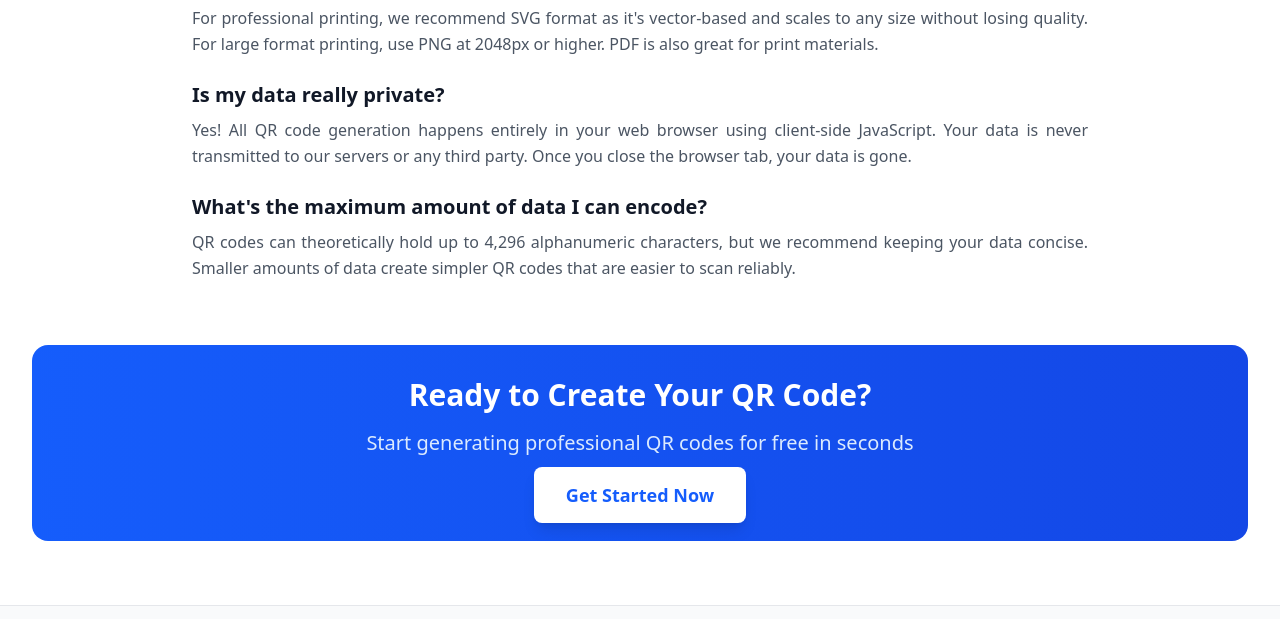
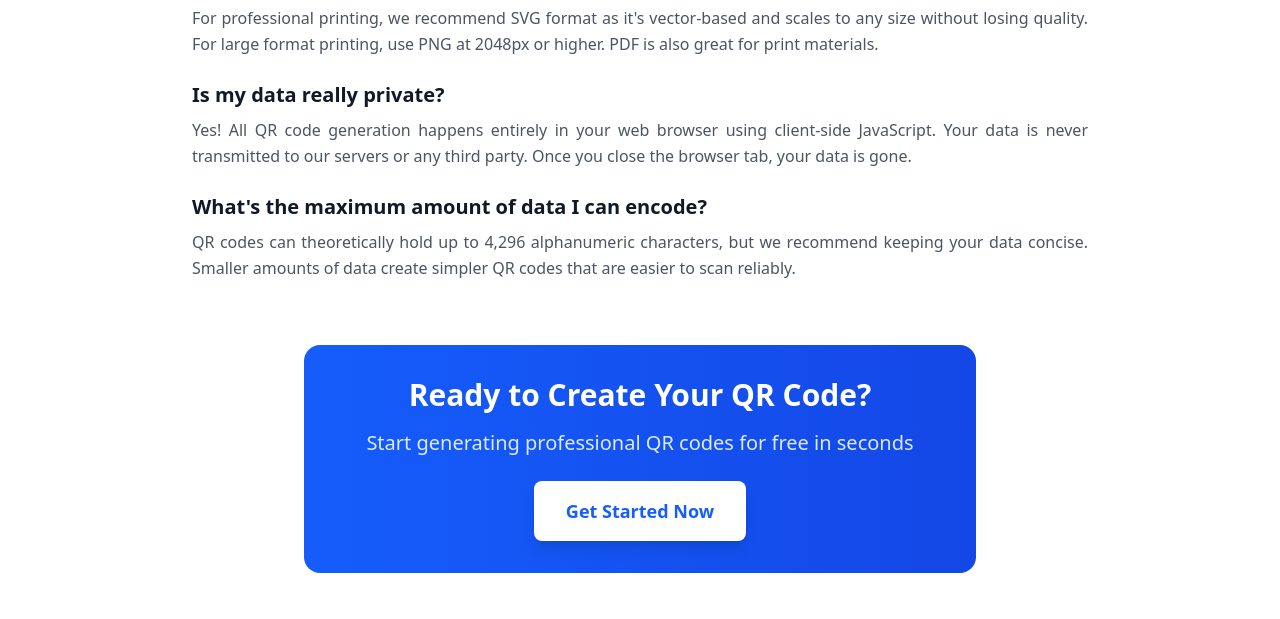
Before and after one commit to psmak4/qr-generator, an Astro site: page / in a window 1280 px wide. Shown: the part 5163-5782 px from the top of the page. Built offline with nearby package versions, Linux system fonts and the light colour scheme; Astro itself is replaced by a stand-in of ours.

Commit message:
Tweak CTA styling

```diff
--- a/src/components/CTA.astro
+++ b/src/components/CTA.astro
@@ -1,7 +1,7 @@
 ---
 ---
 
-<div class="text-center p-8 mb-16 bg-linear-to-r from-blue-600 to-blue-700 rounded-2xl text-white">
+<div class="mx-auto max-w-2xl flex flex-col items-center p-8 mb-16 bg-linear-to-r from-blue-600 to-blue-700 rounded-2xl text-white">
     <h2 class="text-3xl font-bold mb-4">
         Ready to Create Your QR Code?
     </h2>
```
